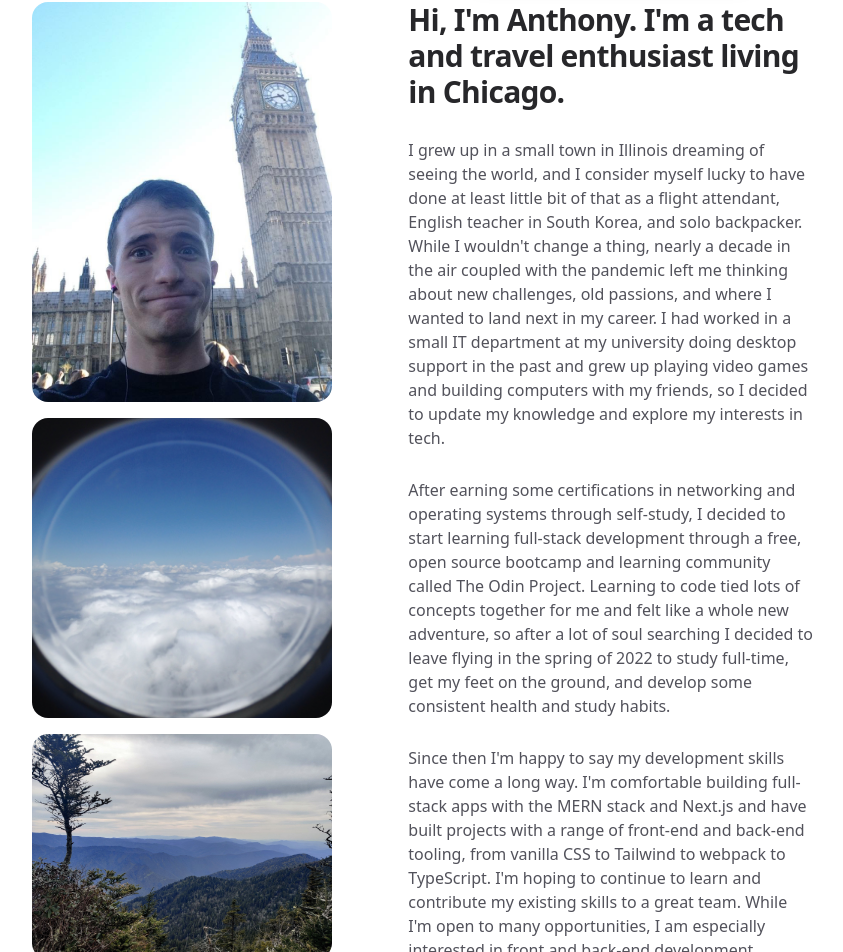
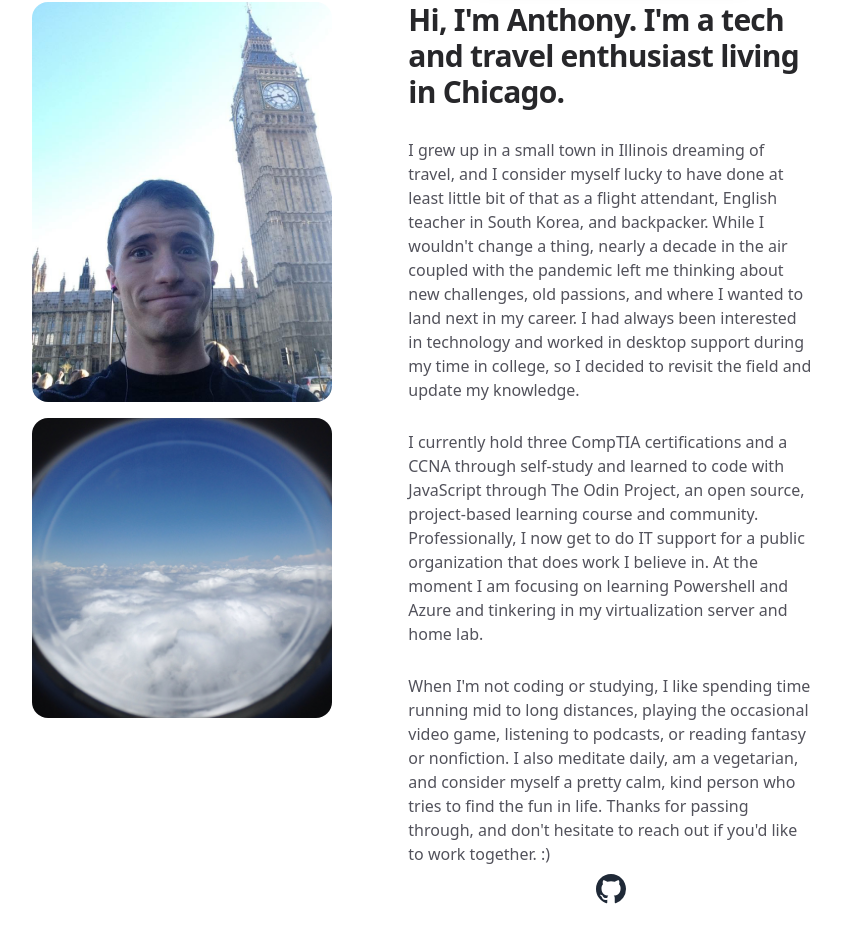
Before and after one commit to amargh2/portfolio-next, a Next.js app: page /about in a window 1280 px wide. Shown: the part 50-1002 px from the top of the page, without its empty margins (29-872 px from the left). After the commit the page ends 970 px from the top, so only its background shows below. Built offline with nearby package versions, Linux system fonts and the light colour scheme.

Commit message:
changed about text, changed skill panel list order and added windows, removed tailwind for now

```diff
--- a/src/components/HomeAboutPanel.tsx
+++ b/src/components/HomeAboutPanel.tsx
@@ -6,8 +6,8 @@ export default function HomeAboutPanel() {
     return (
     <div className='flex md:flex-row flex-col bg-white rounded-lg gap-2 shadow-md p-2 ring-1 ring-indigo-200'>
           <div className='flex flex-col items-center'>
-            <Image src='/me3.jpg' alt='Photo of Anthony.' width={500} height={100} className='rounded-full hidden md:flex'/>
-            <Image src='/me3.jpg' alt='Photo of Anthony.' width={200} height={100} className='rounded-full md:hidden'/>
+            <Image src='/anthony.jpg' alt='Photo of Anthony.' width={500} height={100} className='rounded-full hidden md:flex'/>
+            <Image src='/anthony.jpg' alt='Photo of Anthony.' width={150} height={100} className='rounded-full md:hidden'/>
           <div className='text-slate-90 mt-2 flex justify-center p-2'>
             <Link href='https://www.github.com/amargh2'>
               <BsGithub size={30}/>
@@ -21,12 +21,9 @@ export default function HomeAboutPanel() {
             reading, and writing.
             When I'm not coding or studying, you can find me running,
             reading a fantasy novel, or playing a video game. I'm interested
-            in most areas of tech, including software development, networking
-            and IT infrastructure. I'm comfortable in Linux and Windows, and
-            I never shy away from new technologies or things to learn. In addition
-            to my technical skills I also have a BA in English and strong writing skills
-            along with a lot of experience working with people, from teaching English overseas
-            to assisting customers at 30,000 feet.
+            in most areas of tech, but lately I have been focusing on PowerShell, Azure,
+            and IT infrastructure. I have a BA in English and am enthusiastic about
+            good documentation.
           </div>
           </div>
         </div>
--- a/src/components/SkillsPanel.tsx
+++ b/src/components/SkillsPanel.tsx
@@ -2,11 +2,14 @@ import React from "react"
 import { SiHtml5 } from "react-icons/si"
 import {SiCss3} from 'react-icons/si'
 import{SiReact} from 'react-icons/si'
-import {SiTailwindcss} from 'react-icons/si'
 import { SiNodedotjs } from "react-icons/si"
 import {FcLinux} from 'react-icons/fc'
-import { SiMongodb } from "react-icons/si"
 import {BsFillPenFill} from "react-icons/bs"
+import { SiWindows11 } from "react-icons/si";
+import { SiMongodb } from "react-icons/si";
+
+
+
 import Image from "next/image"
 
 const SkillsPanel = () => {
@@ -16,15 +19,15 @@ const SkillsPanel = () => {
                   <div className="grid grid-cols-6 sm:grid-rows-1 sm:grid-cols-12 gap-3">
                       <div className="flex justify-center"><SiHtml5 size={70} color={'orange'}/></div>
                       <div className="flex justify-center"><SiCss3 size={70} color={'blue'}/></div>
+                      <div className="flex justify-center"><SiReact size={70} color={'indigo'}/></div>
+                      <div className="flex justify-center"><SiMongodb size={70} color={'green'}/></div>
+                      <div className="flex justify-center"><SiNodedotjs size={70} color={'lightgreen'}/></div>
                       <div className="flex justify-center"><Image className='h-24 w-50 rounded-full' src='/aplus.png' width={300} height={300} alt='CompTIA A+'/></div>
                       <div className="flex justify-center"><Image className='h-24 w-50 rounded-full' width={300} height={300} src='/network+.png' alt='CompTIA Network+'/></div>
                       <div className="flex justify-center"><Image className='h-24 w-50 rounded-full p-2' width={300} height={300} src='/sec+.png' alt='CompTIA Security+'/></div>
                       <div className="flex justify-center"><Image className='h-24 w-50' src='/ccna.png' width={100} height={100} alt='Cisco Certified Network Asscoiate'/></div>
-                      <div className="flex justify-center"><SiReact size={70} color={'indigo'}/></div>
-                      <div className="flex justify-center"><SiTailwindcss size={70} color={'cyan'}/></div>
-                      <div className="flex justify-center"><SiNodedotjs size={70} color={'green'}/></div>
                       <div className="flex justify-center"><FcLinux size={70} color={'green'}/></div>
-                      <div className="flex justify-center"><SiMongodb size={70} color={'green'}/></div>
+                      <div className="flex justify-center"><SiWindows11 size={70} color={'blue'}/></div>
                       <div className="flex justify-center"><BsFillPenFill size={60} color={'blue'}/></div>
                 </div>
               </div>
--- a/src/pages/about.tsx
+++ b/src/pages/about.tsx
@@ -18,8 +18,6 @@ export default function About () {
             <div className='flex flex-col items-center gap-4 lg:col-span-2'>
               <Image alt= 'Picture of Anthony Margherio.' className= 'rounded-2xl flex' src='/melondon.jpg' width={300} height={100}/>
               <Image alt= 'Picture of an aircraft window and clouds.' className= 'rounded-2xl hidden lg:flex' src='/airplanewindow2.jpg' width={300} height={150}/>
-              <Image alt= 'Picture of Smoky Mountains.' className= 'rounded-2xl hidden lg:flex' src='/smokies.jpg' width={300} height={300}/>
-
             </div>
           <div className="lg:col-start-3 col-span-2 flex justify-center">
             <div className="space-y-7 text-base text-zinc-600">
@@ -27,38 +25,24 @@ export default function About () {
               Hi, I'm Anthony. I'm a tech and travel enthusiast living in Chicago.
             </h1>
               <p>
-                I grew up in a small town in Illinois dreaming of seeing the world,
+                I grew up in a small town in Illinois dreaming of travel,
                 and I consider myself lucky to have done at least little bit of that
-                as a flight attendant, English teacher in South Korea, and solo backpacker.
+                as a flight attendant, English teacher in South Korea, and backpacker.
                 While I wouldn't change a thing,
                 nearly a decade in the air coupled with the pandemic left me thinking about
                 new challenges, old passions, and where I wanted to land next in my career.
-                I had worked in a small IT department at my university doing desktop support in the past and
-                grew up playing video games and building computers with my friends, so I decided to
-                update my knowledge and explore my interests in tech.
+                I had always been interested in technology and worked in desktop support during my time in college,
+                so I decided to revisit the field and update my knowledge.
                 </p>
                 <p>
-                After earning some certifications in networking and operating systems
-                through self-study, I decided to
-                start learning full-stack development through a free, open source bootcamp and
-                learning community called The Odin Project. Learning to code tied lots of concepts together
-                for me and
-                felt like a whole new adventure, so
-                after a lot of soul searching I decided to leave flying in the spring of 2022 to
-                study full-time, get my feet on the ground, and
-                develop some consistent health and study habits.
+                I currently hold three CompTIA certifications and a CCNA through self-study
+                and learned to code with JavaScript
+                through The Odin Project, an open source, project-based learning course and community.
+                Professionally, I now get to do IT support for a public organization
+                that does work I believe in. At the moment I am focusing
+                on learning Powershell and Azure and tinkering in my virtualization server and home lab.
               </p>
 
-              <p>
-                Since then I'm happy to say my development skills have come a long way.
-                I'm comfortable building full-stack apps with the MERN stack and Next.js and have built projects
-                with a range of front-end and back-end tooling, from vanilla CSS to Tailwind to webpack to
-                TypeScript. I'm hoping to continue to learn and contribute my existing skills
-                to a great team. While I'm open to many opportunities, I am especially interested
-                in front and back-end development, infrastructure, and computer networking. I
-                also have a BA in English and know markdown - I'll always be happy to contribute
-                to the team's documentation efforts!
-              </p>
               <p>
                 When I'm not coding or studying, I like spending time running mid to long
                 distances, playing the occasional video game, listening to podcasts, or reading fantasy or
```
Also changed, not shown: public/anthony.jpg (added), 1 other file (tests, documents, lock files or other folders).
